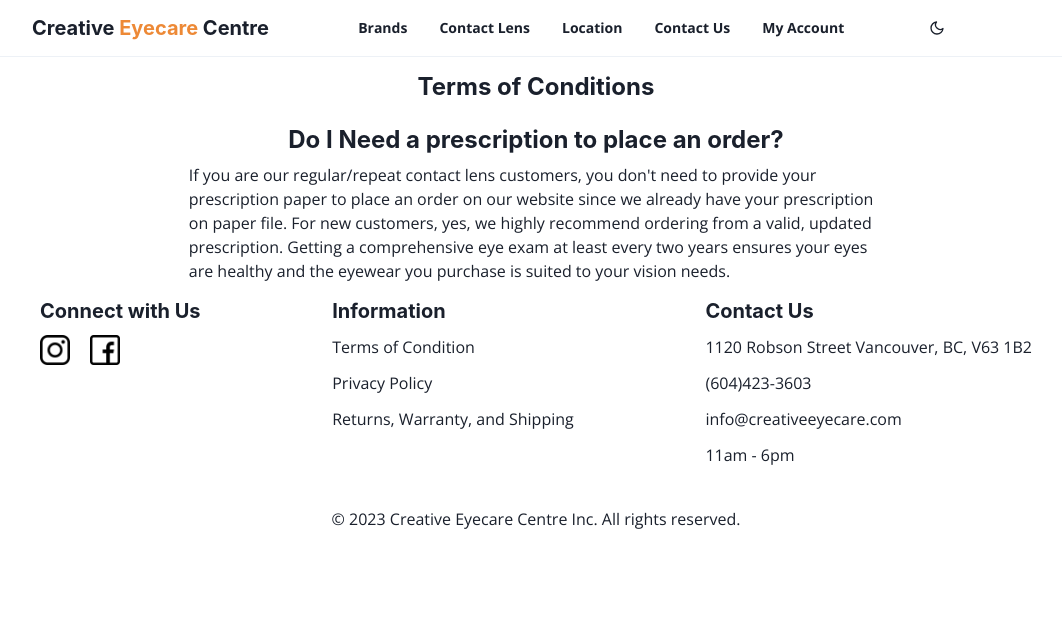
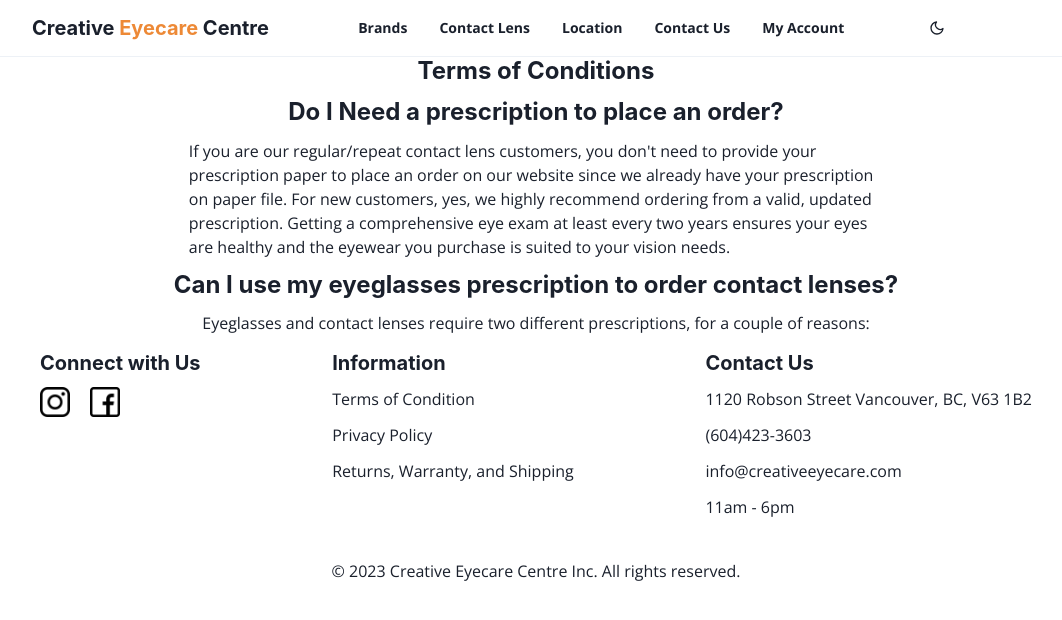
Before and after one commit to Jahu5474/Creative-EyeCare-Centre, a Next.js app: page /TOS in a window 1280 px wide. Shown: the top 620 px of the page, without its empty margins (104-1166 px from the left). Built offline with nearby package versions, Linux system fonts and the light colour scheme; no server answers.

Commit message:
added TOS content

```diff
--- a/src/pages/TOS.tsx
+++ b/src/pages/TOS.tsx
@@ -12,11 +12,11 @@
                     direction="column"
                     justify="center"
                     align="center"
+                    gap="3"
                 >
                     <Heading
                         fontSize="2xl"
-                        mt={4}
-                        mb={4}
+
                     >
                         Terms of Conditions
                     </Heading>
@@ -28,8 +28,19 @@
                     </Heading>
                     <Text
                         w="70%"
+
                     >
                         If you are our regular/repeat contact lens customers, you don&apos;t need to provide your prescription paper to place an order on our website since we already have your prescription on paper file. For new customers, yes, we highly recommend ordering from a valid, updated prescription. Getting a comprehensive eye exam at least every two years ensures your eyes are healthy and the eyewear you purchase is suited to your vision needs.
+                    </Text>
+                    <Heading
+                        as="h2"
+                        fontSize="2xl"
+                    >
+                        Can I use my eyeglasses prescription to order contact lenses?
+                    </Heading>
+                    <Text>
+                        Eyeglasses and contact lenses require two different prescriptions, for a couple of reasons:
+
                     </Text>
                 </Stack>
             </Container>
```
